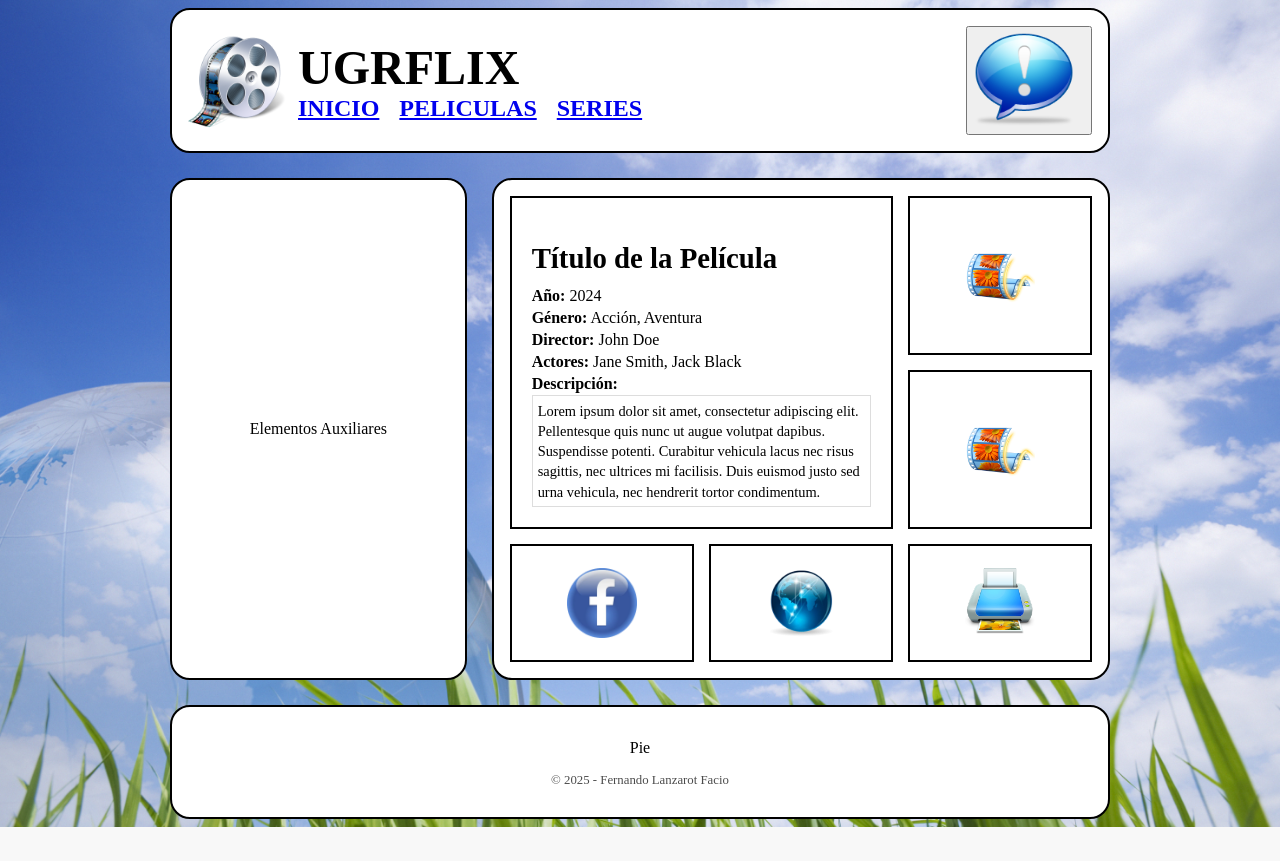
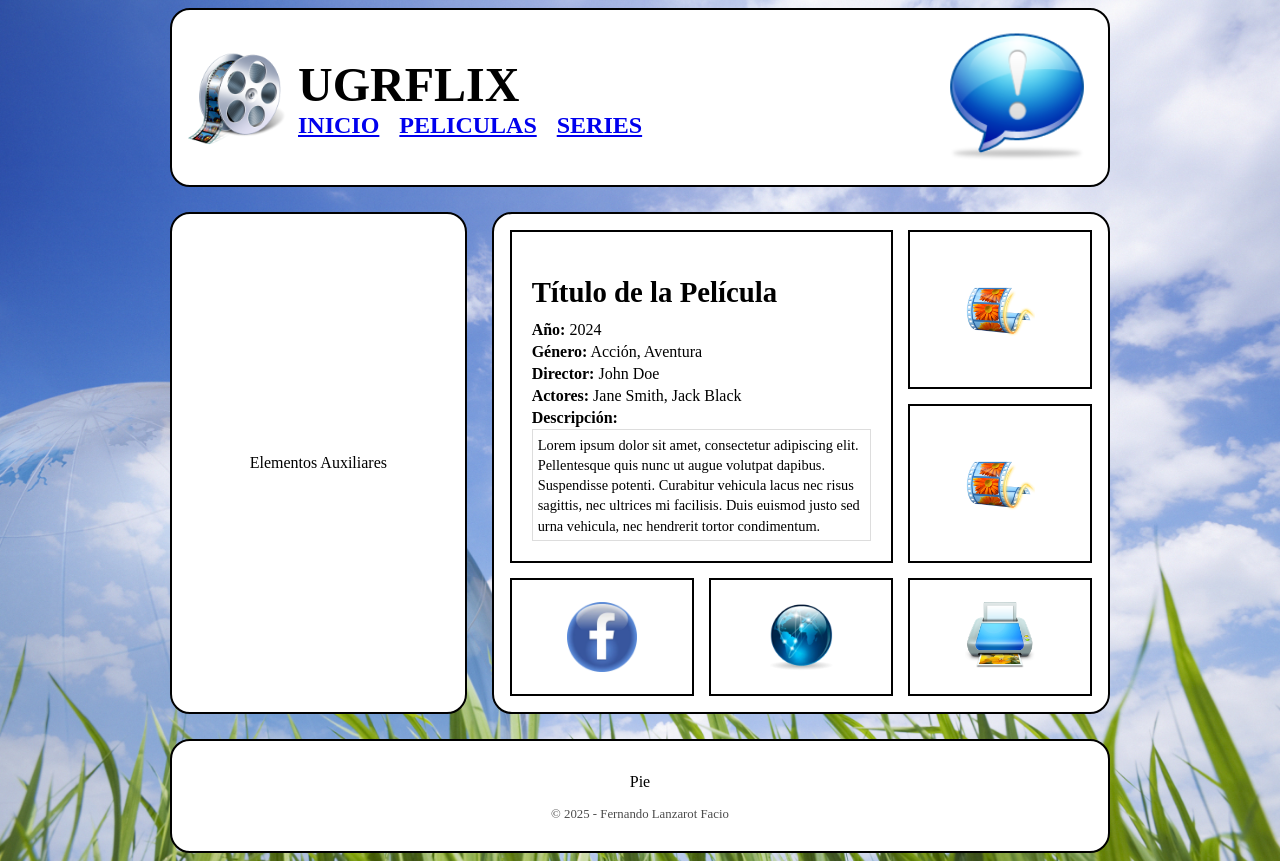
Before and after one commit to Quartenion/SIBW, a PHP site: page /pelicula.html in a window 1280 px wide. Before the commit the page ends 827 px from the top, so only its background shows below. Run offline with PHP 8.4, Linux system fonts and the light colour scheme.

Commit message:
migajas terminadas

```diff
--- a/P1/pelicula.css
+++ b/P1/pelicula.css
@@ -19,7 +19,7 @@ nav ul li {
 .logo-titulo {
     display: flex;
     align-items: center;
-    justify-content: space-between;
+    justify-content: start;
     overflow: hidden;
 }
 
@@ -29,7 +29,20 @@ nav ul li {
 }
 
 .boton_comentarios {
-    margin-left: auto;
+    display: flex;
+    justify-content: flex-end; /* Lo empuja a la derecha */
+    width: 100%; /* Asegura que ocupe todo el ancho del contenedor */
+}
+
+.boton_comentarios button {
+    border: none;
+    background: none;
+    cursor: pointer;
+}
+
+.boton_comentarios button img {
+    width: 100%; /* Ajusta el tamaño según lo necesites */
+    height: auto;
 }
 
 
@@ -251,9 +264,8 @@ h1 {
 
 .modal {
     position: fixed;
-    top: 50%;
-    left: 50%;
-    transform: translate(-50%, -50%);
+    top: 10%;
+    left: 81.4%;
     background: rgba(0, 0, 0, 0.8);
     color: white;
     padding: 20px;
--- a/P1/pelicula.html
+++ b/P1/pelicula.html
@@ -103,7 +103,7 @@
                 <div class="comentario">
                     <p><strong>Autor:</strong> Juan Pérez</p>
                     <p><strong>Fecha y Hora:</strong> 23/03/2025 14:35</p>
-                    <p>"Estaba bien la pelicula. Nada de otro mundo..."</p>
+                    <p>"Me encanta esta pelicula. Estoy muy contento"</p>
                 </div>
 
                 <div class="comentario">
```
